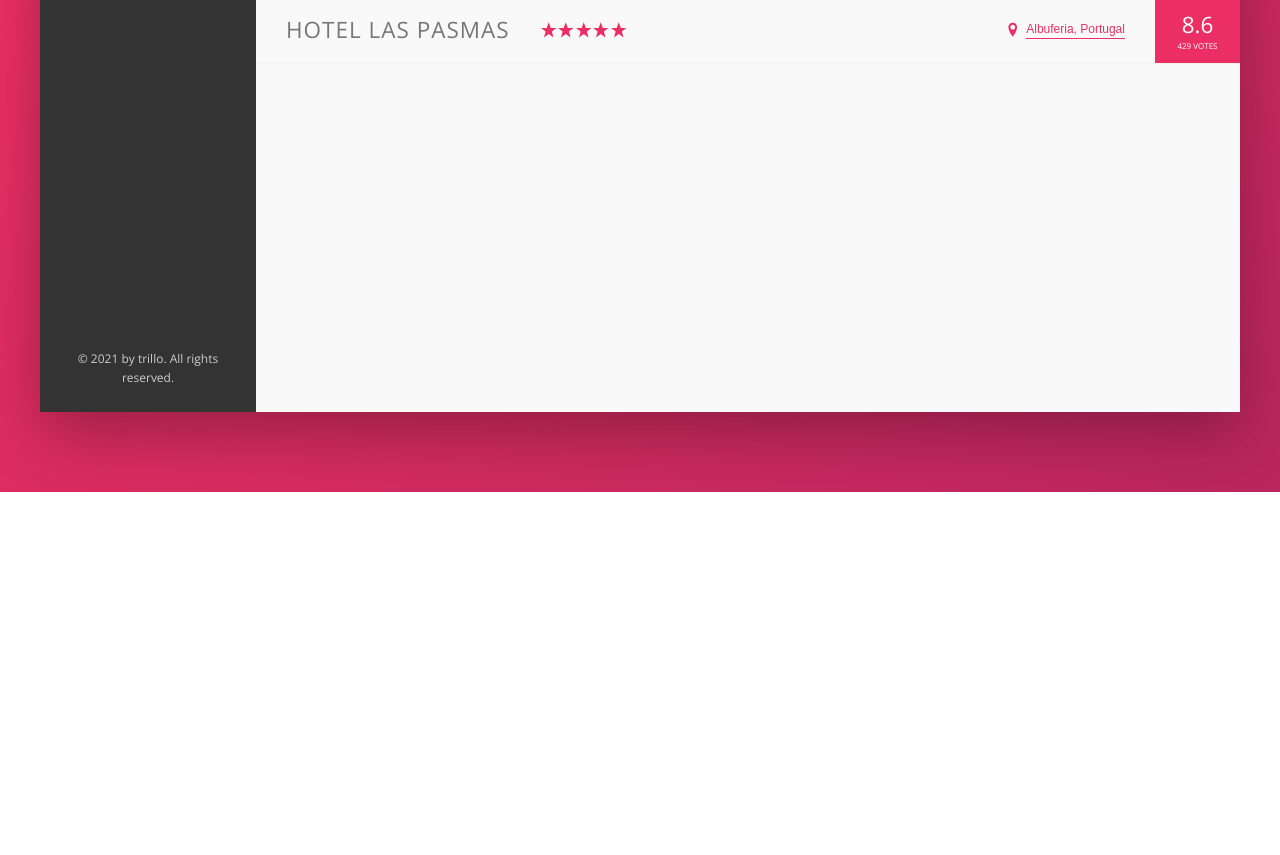
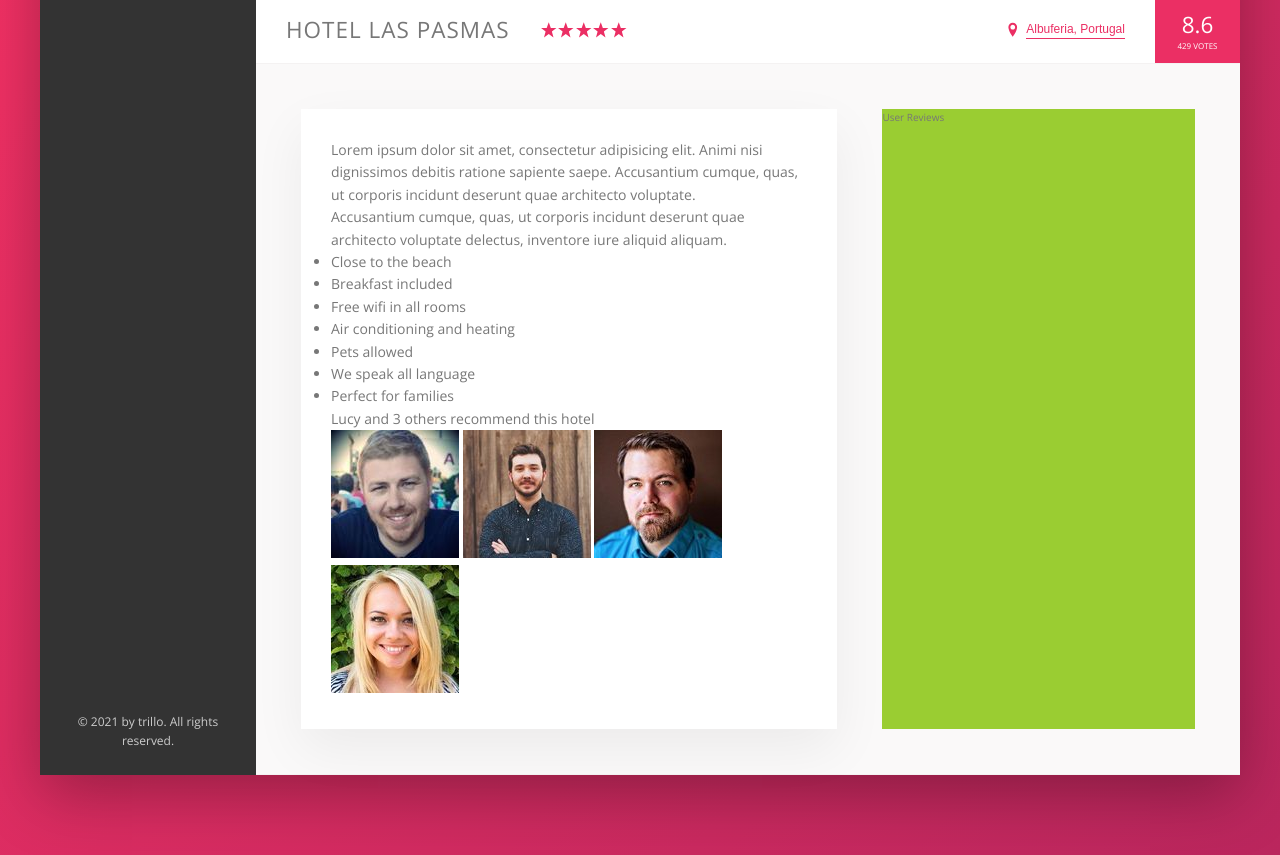
Before and after one commit to SwastikSonkusare/Trillo, a website: page index.html in a window 1280 px wide. Shown: the part 538-1393 px from the top of the page. Before the commit the page ends 1030 px from the top, so only its background shows below. Drawn offline with nearby package versions, Linux system fonts and the light colour scheme.

Commit message:
in progress: description section

```diff
--- a/index.html
+++ b/index.html
@@ -48,10 +48,13 @@
           </div>
 
           <div class="user-nav__user">
-            <img src="img/user.jpg" alt="User photo" class="user-nav__user-photo" />
+            <img
+              src="img/user.jpg"
+              alt="User photo"
+              class="user-nav__user-photo"
+            />
             <span class="user-nav__user-name">Jonas</span>
           </div>
-
         </nav>
       </header>
 
@@ -92,28 +95,24 @@
             </li>
           </ul>
 
-            <div class="legal">
-                &copy; 2021 by trillo. All rights reserved.
-            </div>
+          <div class="legal">&copy; 2021 by trillo. All rights reserved.</div>
         </nav>
 
         <main class="hotel-view">
           <div class="gallery">
             <figure class="gallery__item">
-                    <img class="gallery__photo" src="img/hotel-1.jpg" alt="Hotel 1">
+              <img class="gallery__photo" src="img/hotel-1.jpg" alt="Hotel 1" />
             </figure>
             <figure class="gallery__item">
-                    <img class="gallery__photo" src="img/hotel-2.jpg" alt="Hotel 2">
+              <img class="gallery__photo" src="img/hotel-2.jpg" alt="Hotel 2" />
             </figure>
             <figure class="gallery__item">
-                    <img class="gallery__photo" src="img/hotel-3.jpg" alt="Hotel 3">
+              <img class="gallery__photo" src="img/hotel-3.jpg" alt="Hotel 3" />
             </figure>
           </div>
 
           <div class="overview">
-                <h1 class="overview__heading">
-                    Hotel Las Pasmas
-                </h1>
+            <h1 class="overview__heading">Hotel Las Pasmas</h1>
 
             <div class="overview__stars">
               <svg class="overview__icon-star">
@@ -138,21 +137,54 @@
                 <use xlink:href="img/sprite.svg#icon-location-pin"></use>
               </svg>
 
-                    <button class="btn-inline">
-                        Albuferia, Portugal
-                    </button>
+              <button class="btn-inline">Albuferia, Portugal</button>
             </div>
 
             <div class="overview__rating">
-                        <div class="overview__rating-average">
-                            8.6
+              <div class="overview__rating-average">8.6</div>
+              <div class="overview__rating-count">429 votes</div>
             </div>
-                        <div class="overview__rating-count">429 votes</div>
+          </div>
+
+          <div class="detail">
+            <div class="description">
+              <p class="paragraph">
+                Lorem ipsum dolor sit amet, consectetur adipisicing elit. Animi
+                nisi dignissimos debitis ratione sapiente saepe. Accusantium
+                cumque, quas, ut corporis incidunt deserunt quae architecto
+                voluptate.
+              </p>
+              <p class="paragraph">
+                Accusantium cumque, quas, ut corporis incidunt deserunt quae
+                architecto voluptate delectus, inventore iure aliquid aliquam.
+              </p>
+
+              <ul class="list">
+                  <li class="list__item">Close to the beach</li>
+                  <li class="list__item">Breakfast included</li>
+                  <li class="list__item">Free wifi in all rooms</li>
+                  <li class="list__item">Air conditioning and heating</li>
+                  <li class="list__item">Pets allowed</li>
+                  <li class="list__item">We speak all language</li>
+                  <li class="list__item">Perfect for families</li>
+              </ul>
+
+              <div class="recommend">
+                  <p class="recommend__count">
+                      Lucy and 3 others recommend this hotel
+                  </p>
+
+                  <div class="recommend__friends">
+                      <img src="img/user-3.jpg" alt="User 3" class="recommend__photo">
+                      <img src="img/user-4.jpg" alt="User 4" class="recommend__photo">
+                      <img src="img/user-5.jpg" alt="User 5" class="recommend__photo">
+                      <img src="img/user-6.jpg" alt="User 6" class="recommend__photo">
                   </div>
               </div>
             </div>
 
-
+            <div class="user-reviews">User Reviews</div>
+          </div>
         </main>
       </div>
     </div>
--- a/sass/_base.scss
+++ b/sass/_base.scss
@@ -30,8 +30,10 @@ Grey dark 3: #999
     --color-grey-dark-2: #777;
     --color-grey-dark-3: #999;
     --shadow-dark: 0 2rem 6rem rgba(0,0,0,.3);
+    --shadow-light: 0 2rem 5rem rgba(0,0,0, .06);
 
 
+    --line: 1px solid var(--color-grey-light-2);
 }
 
 *,
--- a/sass/_components.scss
+++ b/sass/_components.scss
@@ -208,7 +208,7 @@
 .overview {
     display: flex;
     align-items: center;
-    border-bottom: 1px solid var(--color-grey-light-2);
+    border-bottom: var(--line);
 
     &__heading {
         font-size: 2.25rem;
--- a/sass/_layout.scss
+++ b/sass/_layout.scss
@@ -11,7 +11,7 @@
     font-size: 1.4rem;
     height: 7rem;
     background-color: #fff;
-    border-bottom: 1px solid var(--color-grey-light-2);
+    border-bottom: var(--line);
 
     display: flex;
     justify-content: space-between;
@@ -32,7 +32,29 @@
 }
 
 .hotel-view {
-    height: 80rem;
+    background-color: #fff;
 
     flex: 1;
 }
+
+
+.detail {
+    display: flex;
+    padding: 4.5rem;
+    background-color: var(--color-grey-light-1);
+    border-bottom: var(--line);
+}
+
+.description {
+    font-size: 1.4rem;
+    background-color: #fff;
+    box-shadow: var(--shadow-light);
+    padding: 3rem;
+    flex: 0 0 60%;
+    margin-right: 4.5rem;
+}
+
+.user-reviews {
+    background-color: yellowgreen;
+    flex: 1;
+}
```
Also changed, not shown: css/style.css. Lines whose indentation alone changed are shown as unchanged.
